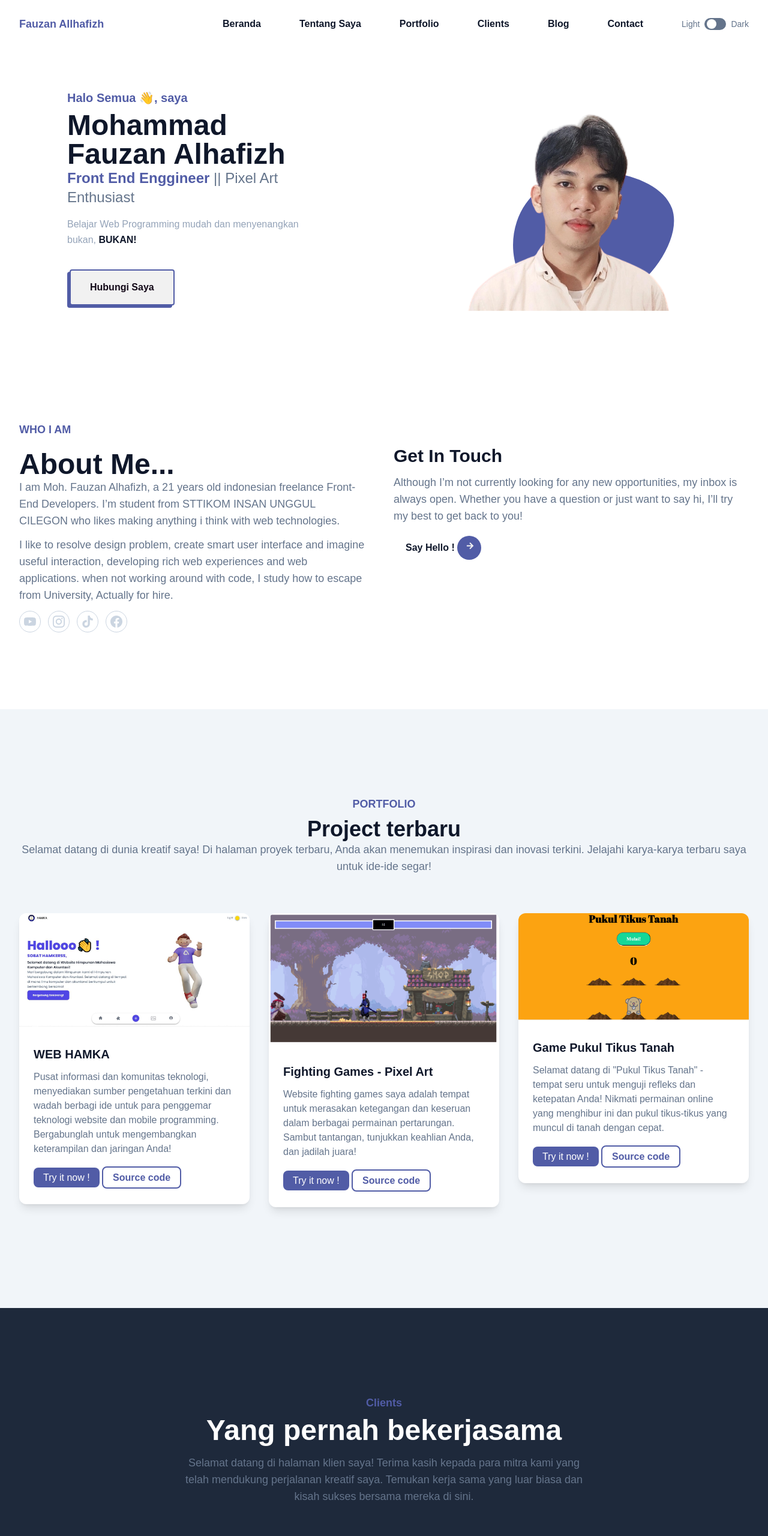
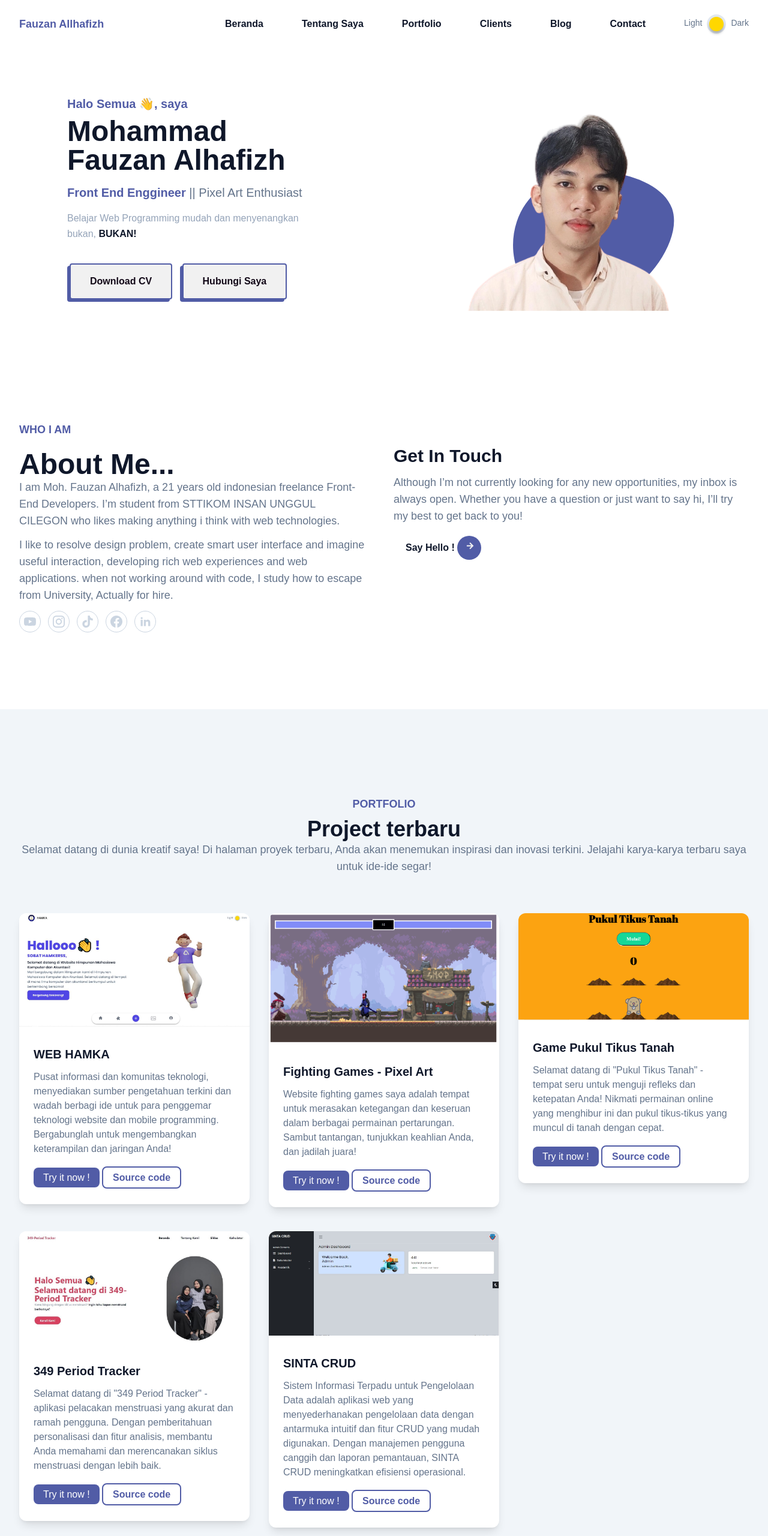
Before and after one commit to fauzanalhfzh/my-portfolio, a website: page index.html in a window 1280 px wide. Shown: the top 2560 px of the page at 60% size. Drawn offline with nearby package versions, Linux system fonts and the light colour scheme.

Commit message:
mengupdate toggle dark mode dan menambahkan elemen baru pada hero & about section

```diff
--- a/index.html
+++ b/index.html
@@ -54,14 +54,18 @@ if (localStorage.theme === 'dark' || (!('theme' in localStorage) && window.match
               </li>
               <li class="flex items-center pl-8 mt-3 lg:mt-0">
                 <div class="flex">
-                  <span class="mr-2 text-sm text-slate-500">Light</span>
+                  <span class="mr-2 mt-1 text-sm text-slate-500 dark:text-white">Light</span>
                   <input type="checkbox" class="hidden" id="dark-toggle" />
-                  <label for="dark-toggle">
-                    <div class="flex h-5 w-9 cursor-pointer items-center rounded-full bg-slate-500 p-1">
-                      <div class="toggle-circle h-4 w-4 rounded-full bg-white transition duration-300 ease-in-out"></div>
+                  <label for="dark-toggle" >
+                    <div
+                      class="flex mx-2 md:mx-0 h-8 w-8 md:h-8 md:w-8 checked:scale-0 cursor-pointer items-center rounded-full bg-slate-200 dark:bg-white p-1"
+                    >
+                      <div
+                        class="toggle-circle relative top-0 h-6 w-6 md:h-6 md:w-6 rounded-full bg-[#FFD700] dark:bg-slate-500 transition duration-300 ease-in"
+                      ></div>
                     </div>
                   </label>
-                  <span class="ml-2 text-sm text-slate-500">Dark</span>
+                  <span class="ml-2 mt-1 text-sm text-slate-500 dark:text-white" >Dark</span>
                 </div>
               </li>
             </ul>
@@ -79,9 +83,10 @@ if (localStorage.theme === 'dark' || (!('theme' in localStorage) && window.match
       <div class="flex flex-wrap">
         <div class="w-full self-center px-4 lg:px-24 lg:w-1/2" >
           <h1 class="text-base font-semibold text-primary md:text-xl">Halo Semua 👋, saya <span class=" block font-bold text-dark text-4xl mt-2 lg:text-5xl dark:text-white"> Mohammad </span><span class="block font-bold text-dark text-4xl lg:text-5xl dark:text-white">Fauzan Alhafizh</span> </h1>
-          <h2 class="text-secondary text-lg mb-4 lg:text-2xl"><span class="text-primary font-bold">Front End Enggineer</span>  || Pixel Art Enthusiast</h2>
+          <h2 class="text-secondary text-lg my-4 lg:text-xl"><span class="text-primary font-bold">Front End Enggineer</span>  || Pixel Art Enthusiast</h2>
           <p class="font-medium text-slate-400 mb-10 leading-relaxed">Belajar Web Programming mudah dan menyenangkan bukan, <span class="font-bold text-dark dark:text-white">BUKAN!</span></p>
-          <a href="https://wa.me/085162902018" target="_blank"  class="button font-semibold hover:shadow-lg hover:opacity-80 transition duration-300 ease-in-out"> <span class="txt">Hubungi Saya</span></a>
+          <a href="dist/file/CV.pdf" download="cv.pdf" class="button font-semibold hover:shadow-lg hover:opacity-80 transition duration-300 ease-in-out "> <span class="txt">Download CV</span></a>
+          <a href="https://wa.me/085162902018" target="_blank"  class="button font-semibold hover:shadow-lg hover:opacity-80 transition duration-300 ease-in-out ml-3"> <span class="txt">Hubungi Saya</span></a>
         </div>
         <div class="w-full self-end px-4 lg:w-1/2">
           <div class="relative -mt-5 lg:mt-0 lg:right-0">
@@ -124,6 +129,8 @@ if (localStorage.theme === 'dark' || (!('theme' in localStorage) && window.match
             <!-- facebook -->
             <a href="https://www.facebook.com/zen.bangga" target="_blank" class="w-9 h-9 mr-3 rounded-full flex items-center justify-center  border border-slate-300 text-slate-300 hover:bg-primary hover:border-primary hover:text-white">
               <svg role="img" class="fill-current" width="20"  viewBox="0 0 24 24" xmlns="http://www.w3.org/2000/svg"><title>Facebook</title><path d="M24 12.073c0-6.627-5.373-12-12-12s-12 5.373-12 12c0 5.99 4.388 10.954 10.125 11.854v-8.385H7.078v-3.47h3.047V9.43c0-3.007 1.792-4.669 4.533-4.669 1.312 0 2.686.235 2.686.235v2.953H15.83c-1.491 0-1.956.925-1.956 1.874v2.25h3.328l-.532 3.47h-2.796v8.385C19.612 23.027 24 18.062 24 12.073z"/></svg>
+            <a href="https://www.linkedin.com/in/mohammad-fauzan-alhafizh/" target="_blank" class="w-9 h-9 mr-3 rounded-full flex items-center justify-center  border border-slate-300 text-slate-300 hover:bg-primary hover:border-primary hover:text-white">
+              <svg xmlns="http://www.w3.org/2000/svg" class="fill-current" width="20" viewBox="0 0 24 24"><title>Linkedin</title><path d="M6.94048 4.99993C6.94011 5.81424 6.44608 6.54702 5.69134 6.85273C4.9366 7.15845 4.07187 6.97605 3.5049 6.39155C2.93793 5.80704 2.78195 4.93715 3.1105 4.19207C3.43906 3.44699 4.18654 2.9755 5.00048 2.99993C6.08155 3.03238 6.94097 3.91837 6.94048 4.99993ZM7.00048 8.47993H3.00048V20.9999H7.00048V8.47993ZM13.3205 8.47993H9.34048V20.9999H13.2805V14.4299C13.2805 10.7699 18.0505 10.4299 18.0505 14.4299V20.9999H22.0005V13.0699C22.0005 6.89993 14.9405 7.12993 13.2805 10.1599L13.3205 8.47993Z"></path></svg>
             </a>
           </div>
         </div>
@@ -140,8 +147,8 @@ if (localStorage.theme === 'dark' || (!('theme' in localStorage) && window.match
   </section>
   <!-- About section end -->
 
-  <!-- Portfolio section start -->
-  <!-- <section id="portfolio" class="pt-36 pb-32 bg-slate-100 dark:bg-slate-800">
+  <!-- Pixel Art section start -->
+  <!-- <section id="pixel" class="pt-36 pb-32 bg-slate-100 dark:bg-slate-800">
     <div class="container">
       <div class="w-full px-4">
         <div class="max-w-xl mx-auto text-center mb-16">
@@ -182,7 +189,7 @@ if (localStorage.theme === 'dark' || (!('theme' in localStorage) && window.match
       </div>
     </div>
   </section> -->
-  <!-- Portfolio section end -->
+  <!-- Pixel Art section end -->
 
   <!-- Portfolio section Start -->
   <section id="portfolio" class="pt-36 pb-32 bg-slate-100 dark:bg-dark">
@@ -199,10 +206,10 @@ if (localStorage.theme === 'dark' || (!('theme' in localStorage) && window.match
       <div class="bg-white rounded-xl shadow-lg overflow-hidden mb-10 dark:bg-slate-800">
         <img src="dist/img/project/hamka.JPG" alt="WEB HAMKA" class="w-full">
         <div class="py-8 px-6">
-          <h3><a href="" class="block mb-3 font-semibold text-xl text-dark hover:text-primary truncate dark:text-white">WEB HAMKA</a></h3>
+          <h3><a href="https://fauzanalhfzh.github.io/web-hamka/" target="_blank" class="block mb-3 font-semibold text-xl text-dark hover:text-primary truncate dark:text-white">WEB HAMKA</a></h3>
           <p class="font-medium text-secondary text-base mb-6">Pusat informasi dan komunitas teknologi, menyediakan sumber pengetahuan terkini dan wadah berbagi ide untuk para penggemar teknologi website dan mobile programming. Bergabunglah untuk mengembangkan keterampilan dan jaringan Anda!</p>
-          <a href="" class="font-medium text-white bg-primary py-2 px-4 rounded-lg hover:opacity-80">Try it now !</a>
-          <a href="" class="font-semibold text-primary border-2 border-primary py-2 px-4 rounded-lg hover:opacity-80">Source code</a>
+          <a href="https://fauzanalhfzh.github.io/web-hamka/" target="_blank" class="font-medium text-white bg-primary py-2 px-4 rounded-lg hover:opacity-80">Try it now !</a>
+          <a href="https://github.com/fauzanalhfzh/web-hamka" target="_blank" class="font-semibold text-primary border-2 border-primary py-2 px-4 rounded-lg hover:opacity-80">Source code</a>
         </div>
       </div>
     </div>
@@ -210,10 +217,10 @@ if (localStorage.theme === 'dark' || (!('theme' in localStorage) && window.match
       <div class="bg-white rounded-xl shadow-lg overflow-hidden mb-10 dark:bg-slate-800">
         <img src="dist/img/project/fightingGames.PNG" alt="Fighting Games" class="w-full">
         <div class="py-8 px-6">
-          <h3><a href="" class="block mb-3 font-semibold text-xl text-dark hover:text-primary truncate dark:text-white">Fighting Games - Pixel Art</a></h3>
+          <h3><a href="https://fauzanalhfzh.github.io/fighting-game/" target="_blank" class="block mb-3 font-semibold text-xl text-dark hover:text-primary truncate dark:text-white">Fighting Games - Pixel Art</a></h3>
           <p class="font-medium text-secondary text-base mb-6">Website fighting games  saya adalah tempat untuk merasakan ketegangan dan keseruan dalam berbagai permainan pertarungan. Sambut tantangan, tunjukkan keahlian Anda, dan jadilah juara!</p>
-          <a href="" class="font-medium text-white bg-primary py-2 px-4 rounded-lg hover:opacity-80">Try it now !</a>
-          <a href="" class="font-semibold text-primary border-2 border-primary py-2 px-4 rounded-lg hover:opacity-80">Source code</a>
+          <a href="https://fauzanalhfzh.github.io/fighting-game/" target="_blank" class="font-medium text-white bg-primary py-2 px-4 rounded-lg hover:opacity-80">Try it now !</a>
+          <a href="https://github.com/fauzanalhfzh/fighting-game" target="_blank" class="font-semibold text-primary border-2 border-primary py-2 px-4 rounded-lg hover:opacity-80">Source code</a>
         </div>
       </div>
     </div>
@@ -222,10 +229,32 @@ if (localStorage.theme === 'dark' || (!('theme' in localStorage) && window.match
       <div class="bg-white rounded-xl shadow-lg overflow-hidden mb-10 dark:bg-slate-800">
         <img src="dist/img/project/pukulTikusTanah.PNG" alt="Pukul Tikus Tanah" class="w-full">
         <div class="py-8 px-6">
-          <h3><a href="" class="block mb-3 font-semibold text-xl text-dark hover:text-primary truncate dark:text-white">Game Pukul Tikus Tanah</a></h3>
+          <h3><a href="https://fauzanalhfzh.github.io/pukul-tikus-tanah/" target="_blank"  class="block mb-3 font-semibold text-xl text-dark hover:text-primary truncate dark:text-white">Game Pukul Tikus Tanah</a></h3>
           <p class="font-medium text-secondary text-base mb-6">Selamat datang di "Pukul Tikus Tanah" - tempat seru untuk menguji refleks dan ketepatan Anda! Nikmati permainan online yang menghibur ini dan pukul tikus-tikus yang muncul di tanah dengan cepat.</p>
-          <a href="" class="font-medium text-white bg-primary py-2 px-4 rounded-lg hover:opacity-80">Try it now !</a>
-          <a href="" class="font-semibold text-primary border-2 border-primary py-2 px-4 rounded-lg hover:opacity-80">Source code</a>
+          <a href="https://fauzanalhfzh.github.io/pukul-tikus-tanah/" target="_blank" class="font-medium text-white bg-primary py-2 px-4 rounded-lg hover:opacity-80">Try it now !</a>
+          <a href="https://github.com/fauzanalhfzh/pukul-tikus-tanah" target="_blank" class="font-semibold text-primary border-2 border-primary py-2 px-4 rounded-lg hover:opacity-80">Source code</a>
+        </div>
+      </div>
+    </div>
+    <div class="w-full px-4 lg:w-1/2 xl:w-1/3">
+      <div class="bg-white rounded-xl shadow-lg overflow-hidden mb-10 dark:bg-slate-800">
+        <img src="dist/img/project/349.JPG" alt="349 Period Tracker" class="w-full">
+        <div class="py-8 px-6">
+          <h3><a href="https://www.349periodtracker.com/" target="_blank"  class="block mb-3 font-semibold text-xl text-dark hover:text-primary truncate dark:text-white">349 Period Tracker</a></h3>
+          <p class="font-medium text-secondary text-base mb-6">Selamat datang di "349 Period Tracker" - aplikasi pelacakan menstruasi yang akurat dan ramah pengguna. Dengan pemberitahuan personalisasi dan fitur analisis, membantu Anda memahami dan merencanakan siklus menstruasi dengan lebih baik.</p>
+          <a href="https://www.349periodtracker.com/" target="_blank" class="font-medium text-white bg-primary py-2 px-4 rounded-lg hover:opacity-80">Try it now !</a>
+          <a href="https://github.com/fauzanalhfzh/349periodtracker" target="_blank" class="font-semibold text-primary border-2 border-primary py-2 px-4 rounded-lg hover:opacity-80">Source code</a>
+        </div>
+      </div>
+    </div>
+    <div class="w-full px-4 lg:w-1/2 xl:w-1/3">
+      <div class="bg-white rounded-xl shadow-lg overflow-hidden mb-10 dark:bg-slate-800">
+        <img src="dist/img/project/admin.JPG" alt="349 Period Tracker" class="w-full">
+        <div class="py-8 px-6">
+          <h3><a href="https://zenweb2iu.000webhostapp.com/php/mahasiswa.php" target="_blank"  class="block mb-3 font-semibold text-xl text-dark hover:text-primary truncate dark:text-white">SINTA CRUD</a></h3>
+          <p class="font-medium text-secondary text-base mb-6">Sistem Informasi Terpadu untuk Pengelolaan Data adalah aplikasi web yang menyederhanakan pengelolaan data dengan antarmuka intuitif dan fitur CRUD yang mudah digunakan. Dengan manajemen pengguna canggih dan laporan pemantauan, SINTA CRUD meningkatkan efisiensi operasional.</p>
+          <a href="https://zenweb2iu.000webhostapp.com/php/mahasiswa.php" target="_blank" class="font-medium text-white bg-primary py-2 px-4 rounded-lg hover:opacity-80">Try it now !</a>
+          <a href="https://github.com/fauzanalhfzh/sinta-crud" target="_blank" class="font-semibold text-primary border-2 border-primary py-2 px-4 rounded-lg hover:opacity-80">Source code</a>
         </div>
       </div>
     </div>
--- a/src/input.css
+++ b/src/input.css
@@ -29,6 +29,17 @@ body{
 
 #dark-toggle:checked ~ label div.toggle-circle {
   @apply translate-x-3
+}
+
+.toggle-circle {
+  box-shadow: 0 4px 4px 0 rgba(0, 0, 0, 0.25);
+}
+
+#dark-toggle:checked + label .toggle-circle {
+  transform: translateY(-50%) scale(0.5);
+  top: -50%;
+  background-color: #64748b;
+  box-shadow: 0 0 20px rgba(255, 255, 255, 0.7);
 }
 
 .button {
```
Also changed, not shown: dist/img/original-7b0d9e3d9f6939164e889b72a772ca10.png (deleted), dist/img/project/349.JPG (added), dist/img/project/Capture.JPG (deleted), dist/img/project/Capture.PNG (deleted), dist/img/project/admin.JPG (added), dist/img/project/landingPage.png (deleted), dist/img/project/pp.JPG (deleted), dist/img/project/pp.PNG (deleted), dist/img/project/spec dell.PNG (deleted), dist/img/project/webHamka.png (deleted), dist/output.css, 1 other file.
